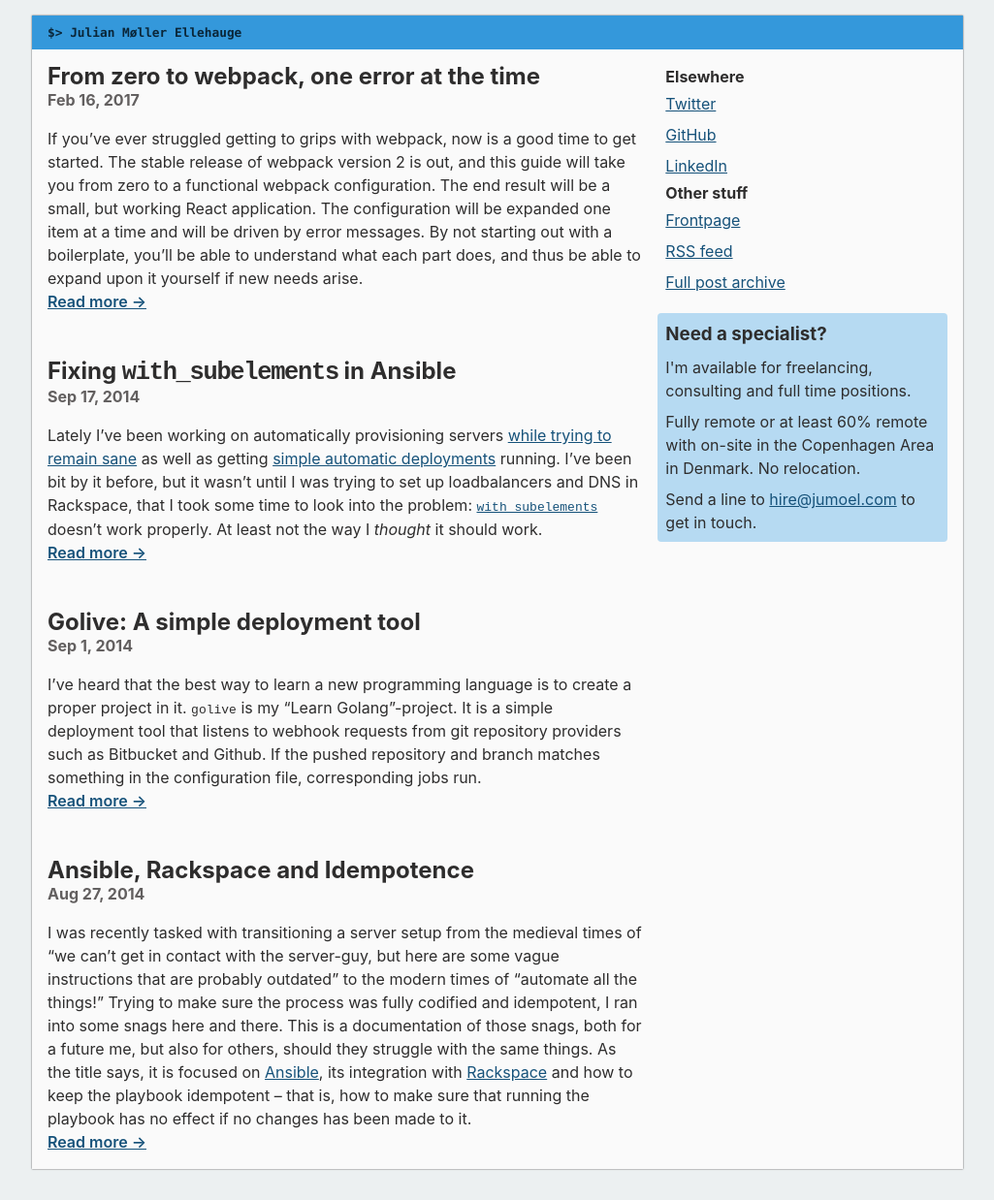
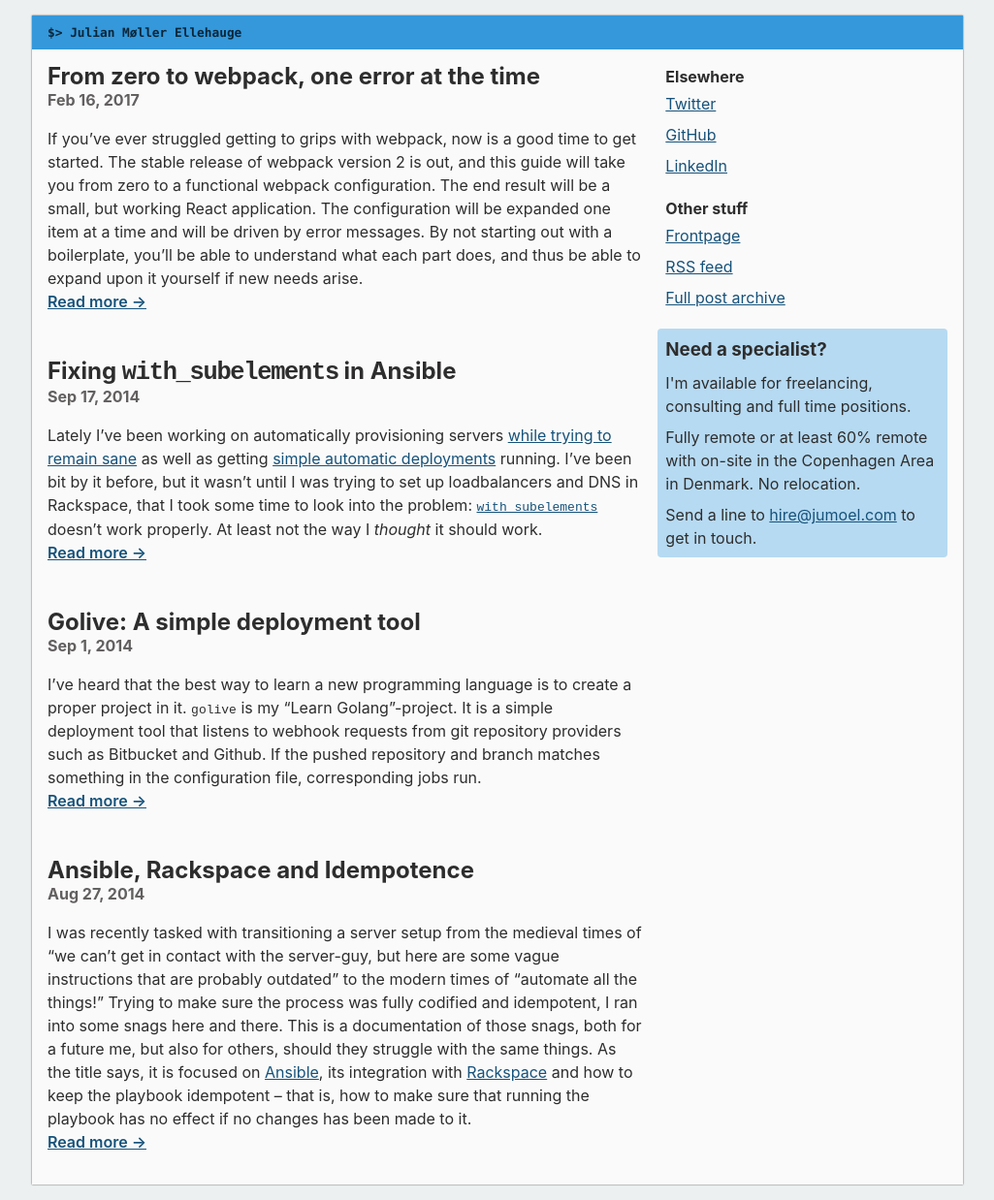
Before and after one commit to jumoel/jumoel.com, a Jekyll site: the page built from index.html, in a window 1280 px wide. Shown: the whole page at 97% size, without its empty margins (127-1152 px from the left). Built offline with Jekyll 4.4.1, drawn with Linux system fonts in a browser that asks for light colours.

Commit message:
Minor changes

```diff
--- a/_config.yml
+++ b/_config.yml
@@ -1,6 +1,6 @@
 # site settings
 title: Julian Møller
-description: ""
+description: "The weblog on programming by Julian Møller Ellehauge."
 
 url: "https://www.jumoel.com"
 baseurl: "/"
--- a/_includes/post.html
+++ b/_includes/post.html
@@ -5,7 +5,7 @@
   </header>
 
   <section class="post-content">
-    {{ content }}
+    {% if excerpt %} {{ post.excerpt }} {% else %} {{ content }} {% endif %}
   </section>
 
   {% if excerpt %}
--- a/_layouts/default.html
+++ b/_layouts/default.html
@@ -2,15 +2,12 @@
 <html lang="en">
   <head>
     <meta charset="utf-8" />
-    <meta
-      name="description"
-      content="The weblog on programming by Julian Møller Ellehauge."
-    />
     <meta http-equiv="X-UA-Compatible" content="IE=edge" />
     <title>
       {% if page.title %}{{ page.title | append: " - " }}{% endif %}{{
       site.title }}
     </title>
+    <meta content="{{ site.title }}" property="og:site_name" />
     <meta name="description" content="{{ site.description }}" />
     <meta name="viewport" content="width=device-width, initial-scale=1" />
 
--- a/css/jumoel.scss
+++ b/css/jumoel.scss
@@ -166,6 +166,8 @@
 }
 
 .blog-post {
+  padding-bottom: 1rem;
+
   header {
     padding-bottom: 1rem;
 
@@ -229,7 +231,7 @@
   margin-bottom: 1rem;
 
   & + & {
-    margin-top: 3rem;
+    margin-top: 2rem;
   }
 }
 
@@ -274,6 +276,10 @@
 
 .sidebar {
   grid-area: sidebar;
+
+  section + section {
+    margin-top: 1rem;
+  }
 }
 
 ul.sidebar-links {
@@ -286,3 +292,7 @@
   font-weight: 600;
   padding: 0.25em 0em;
 }
+
+pre {
+  line-height: 0.8em;
+}
--- a/index.html
+++ b/index.html
@@ -3,18 +3,13 @@
 
 {% for post in site.posts %}
 <div class="post-excerpt">
-  {% assign parts = post.content | markdownify | split: "</p>" %}
-  {% assign content = parts[0] | append: "</p>" %}
-  {% assign excerpt = true %}
-  {% include post.html %}
+  {% assign excerpt = true %} {% include post.html %}
 </div>
-{% endfor %}
-
-{% if site.posts.size == 0 %}
-  <h1>You're here too early!</h1>
-  <p>
-    I haven't had time to write anything yet, but feel free to get in touch
-    either on <a href="https://www.twitter.com/jumoel">twitter</a> or
-    <a href="mailto:{{ site.email }}">email</a>.
-  </p>
+{% endfor %} {% if site.posts.size == 0 %}
+<h1>You're here too early!</h1>
+<p>
+  I haven't had time to write anything yet, but feel free to get in touch either
+  on <a href="https://www.twitter.com/jumoel">twitter</a> or
+  <a href="mailto:{{ site.email }}">email</a>.
+</p>
 {% endif %}
```
